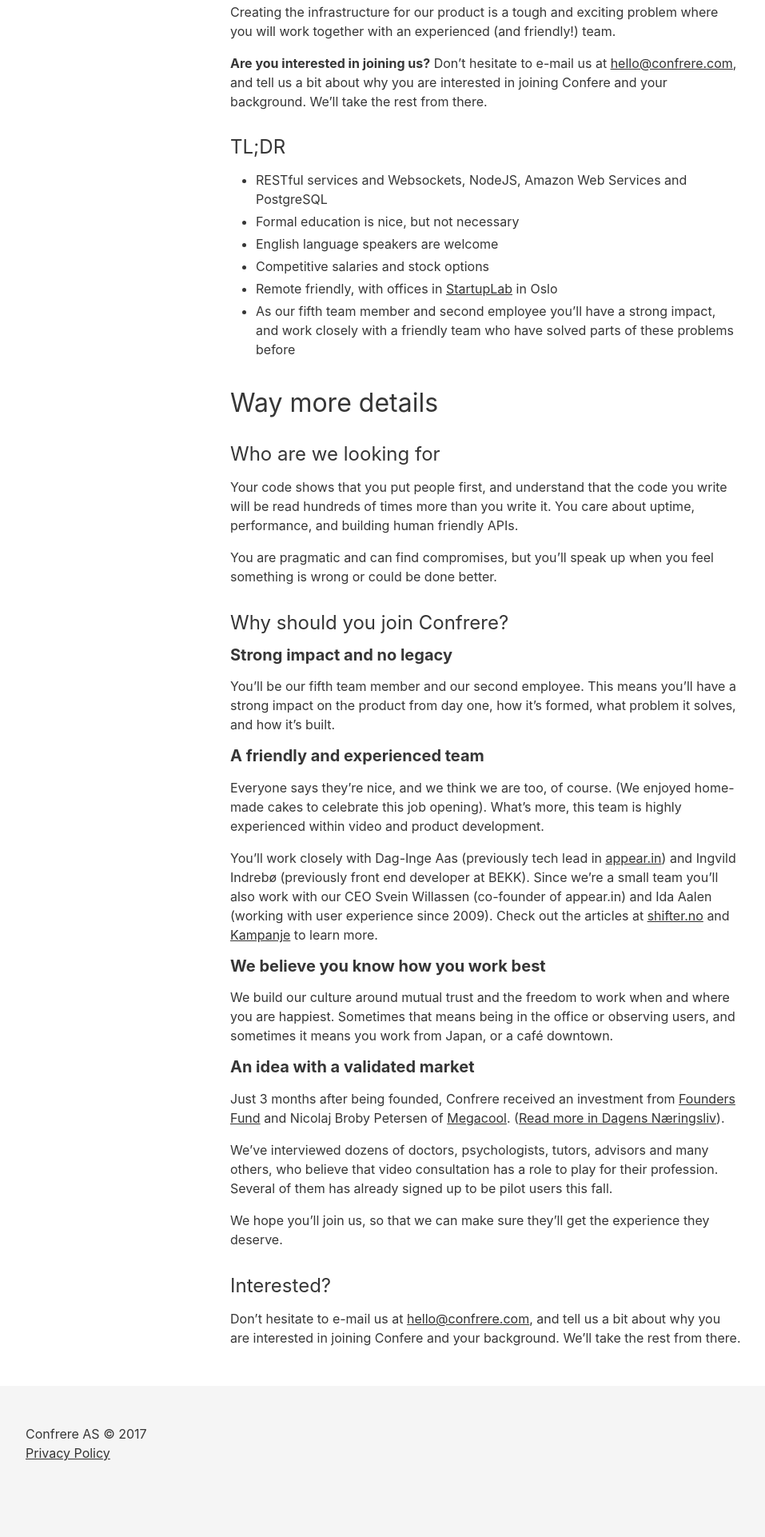
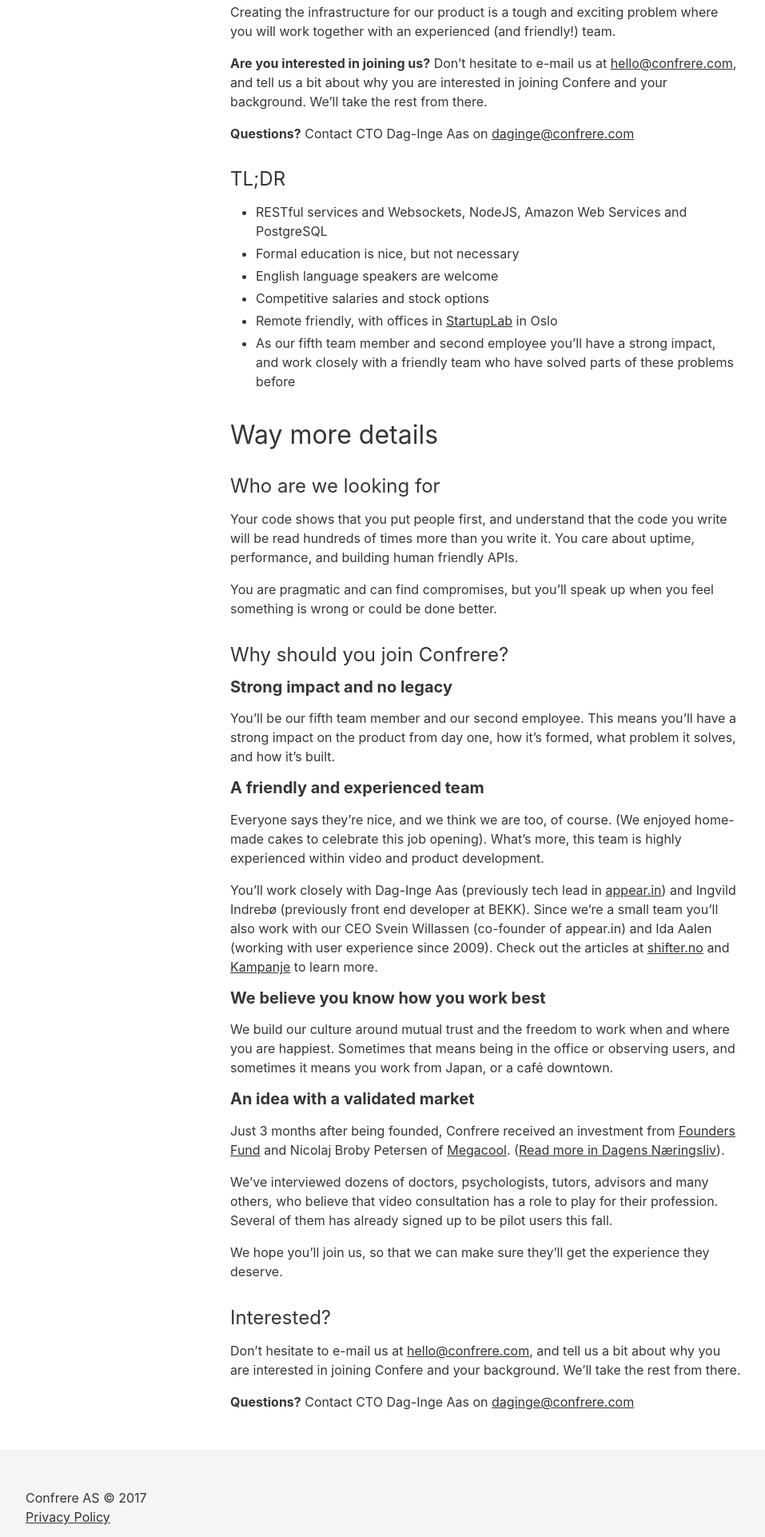
Before and after one commit to Confrere/confrer.github.io, a plain HTML site: page careers/software-engineer-backend/index.html in a window 1280 px wide. Shown: the part 378-2300 px from the top of the page at 80% size, without its empty margins (32-989 px from the left). Drawn offline with Linux system fonts and the light colour scheme.

Commit message:
Site updated: 2017-10-06 09:19:45

```diff
--- a/careers/software-engineer-backend/index.html
+++ b/careers/software-engineer-backend/index.html
@@ -9,6 +9,7 @@ ga('send', 'pageview');
 <p>We at <a href="http://confrere.com">Confrere</a> are making video software that lets professionals (e.g. doctors, psychologists, tutors, bank advisors) have video meetings with their clients right in the browser. This means our backend is highly dependent on scalable realtime messaging, delivered reliably, securely and according to regulations across the world.</p>
 <p>Creating the infrastructure for our product is a tough and exciting problem where you will work together with an experienced (and friendly!) team.</p>
 <p><strong>Are you interested in joining us?</strong> Don’t hesitate to e-mail us at <a href="mailto:hello@confrere.com">hello@confrere.com</a>, and tell us a bit about why you are interested in joining Confere and your background. We’ll take the rest from there.</p>
+<p><strong>Questions?</strong> Contact CTO Dag-Inge Aas on <a href="mailto:daginge@confrere.com">daginge@confrere.com</a></p>
 <h3 id="TL-DR"><a href="#TL-DR" class="headerlink" title="TL;DR"></a>TL;DR</h3><ul>
 <li>RESTful services and Websockets, NodeJS, Amazon Web Services and PostgreSQL</li>
 <li>Formal education is nice, but not necessary</li>
@@ -27,4 +28,5 @@ ga('send', 'pageview');
 <p>We’ve interviewed dozens of doctors, psychologists, tutors, advisors and many others, who believe that video consultation has a role to play for their profession. Several of them has already signed up to be pilot users this fall.</p>
 <p>We hope you’ll join us, so that we can make sure they’ll get the experience they deserve. </p>
 <h3 id="Interested"><a href="#Interested" class="headerlink" title="Interested?"></a>Interested?</h3><p>Don’t hesitate to e-mail us at <a href="mailto:hello@confrere.com">hello@confrere.com</a>, and tell us a bit about why you are interested in joining Confere and your background. We’ll take the rest from there.</p>
+<p><strong>Questions?</strong> Contact CTO Dag-Inge Aas on <a href="mailto:daginge@confrere.com">daginge@confrere.com</a></p>
 </div></div></div></section><footer class="footer"><div class="container"><div class="level is-mobile"><div class="level-left"><div><p>Confrere AS © 2017</p><a href="http://www.iubenda.com/privacy-policy/8161398">Privacy Policy</a></div></div></div></div></footer><script src="/script/main.js"></script></body></html>
```
